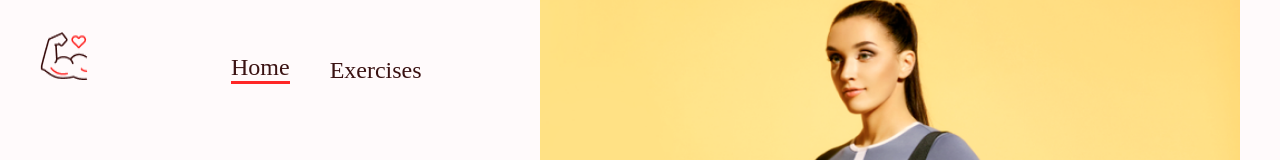
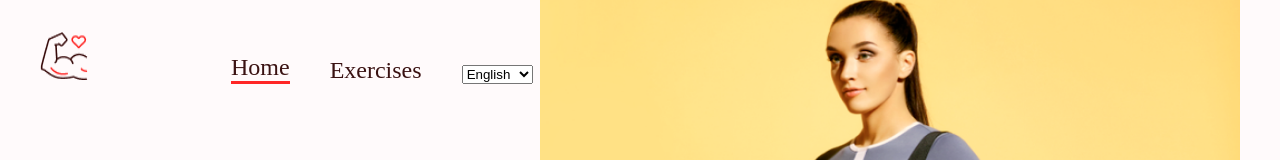
Before and after one commit to Milan-960/Fitness-app, a React (Create React App) app: page / in a window 1280 px wide. Shown: the top 160 px of the page. Built offline with nearby package versions, Linux system fonts and the light colour scheme.

Commit message:
reacti18 has been added

```diff
--- a/src/App.jsx
+++ b/src/App.jsx
@@ -6,9 +6,19 @@ import BaseRoutes from "Routes/BaseRoutes";
 import Navbar from "Components/Navbar/Navbar";
 import Footer from "Components/Footer/Footer";
 
+import { useTranslation } from "react-i18next";
+
 import "./App.css";
 
 function App() {
+
+   const { i18n } = useTranslation();
+
+   const changeLanguageHandler = (lang) => {
+      i18n.changeLanguage("de");
+   };
+
+
   return (
     <>
       <Box width="400px" sx={{ width: { xl: "1488px" } }} m="auto">
--- a/src/Components/Navbar/Navbar.jsx
+++ b/src/Components/Navbar/Navbar.jsx
@@ -3,8 +3,18 @@ import { Link } from 'react-router-dom';
 import { Stack } from '@mui/material';
 
 import Logo from 'assets/images/Logo.png';
+import { useTranslation } from "react-i18next";
 
-const Navbar = () => (
+const Navbar = () => {
+
+   const { i18n } = useTranslation();
+
+    const changeLanguageHandler = (lang) => {
+        i18n.changeLanguage(lang);
+    }
+
+return(
+  <>
   <Stack direction="row" justifyContent="space-around" sx={{ gap: { sm: '123px', xs: '40px' }, mt: { sm: '32px', xs: '20px' }, justifyContent: 'none' }} px="20px">
     <Link to="/">
       <img src={Logo} alt="logo" style={{ width: '48px', height: '48px', margin: '0px 20px' }} />
@@ -18,8 +28,17 @@ const Navbar = () => (
     >
       <Link to="/" style={{ textDecoration: 'none', color: '#3A1212', borderBottom: '3px solid #FF2625' }}>Home</Link>
       <a href="#exercises" style={{ textDecoration: 'none', color: '#3A1212' }}>Exercises</a>
+       <select
+            value={i18n.language}
+            onChange={changeLanguageHandler}
+          >
+            <option value="en">English</option>
+            <option value="sp">Spanish</option>
+        </select>
     </Stack>
   </Stack>
-);
+  </>
+
+)}
 
 export default Navbar;
```
